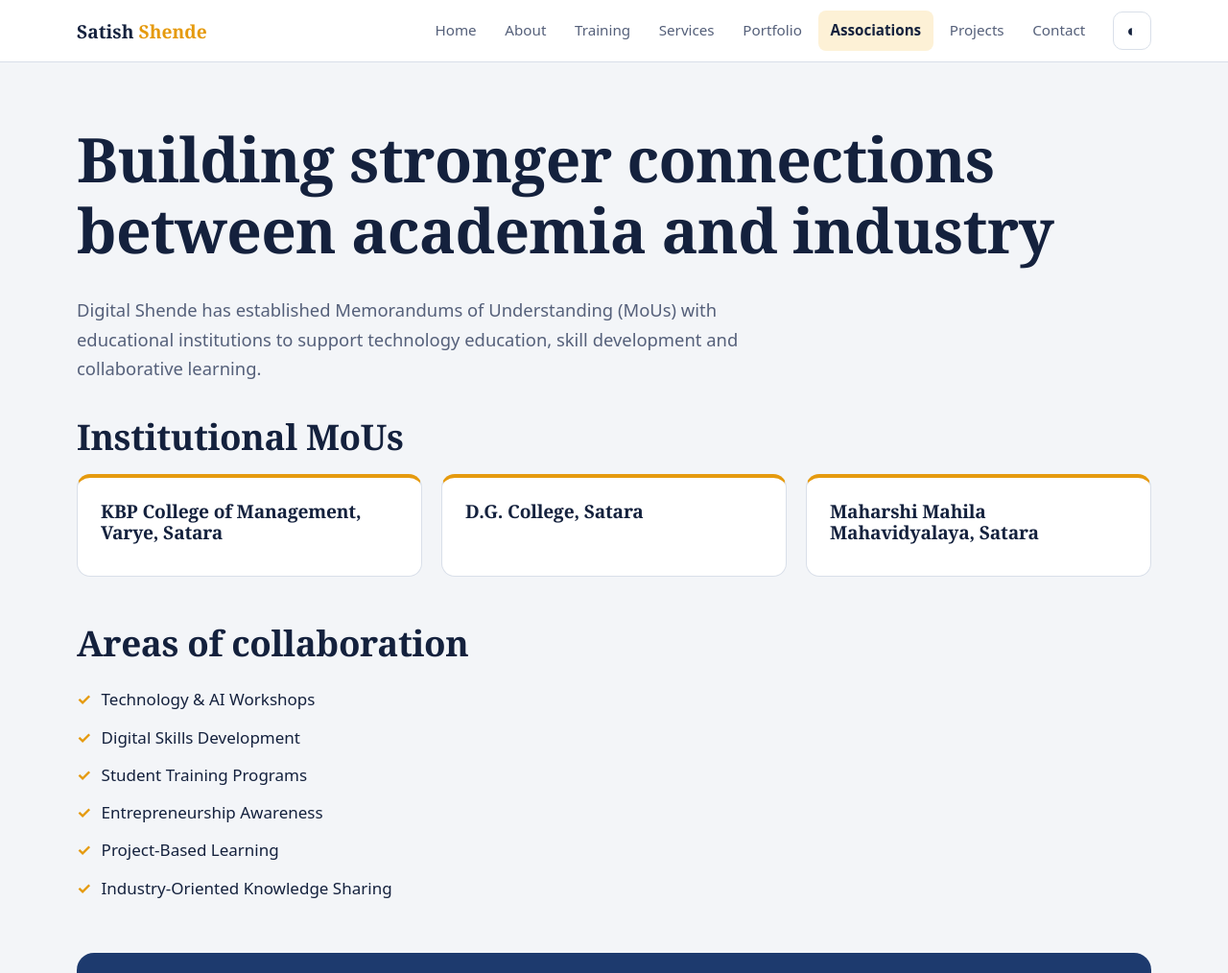
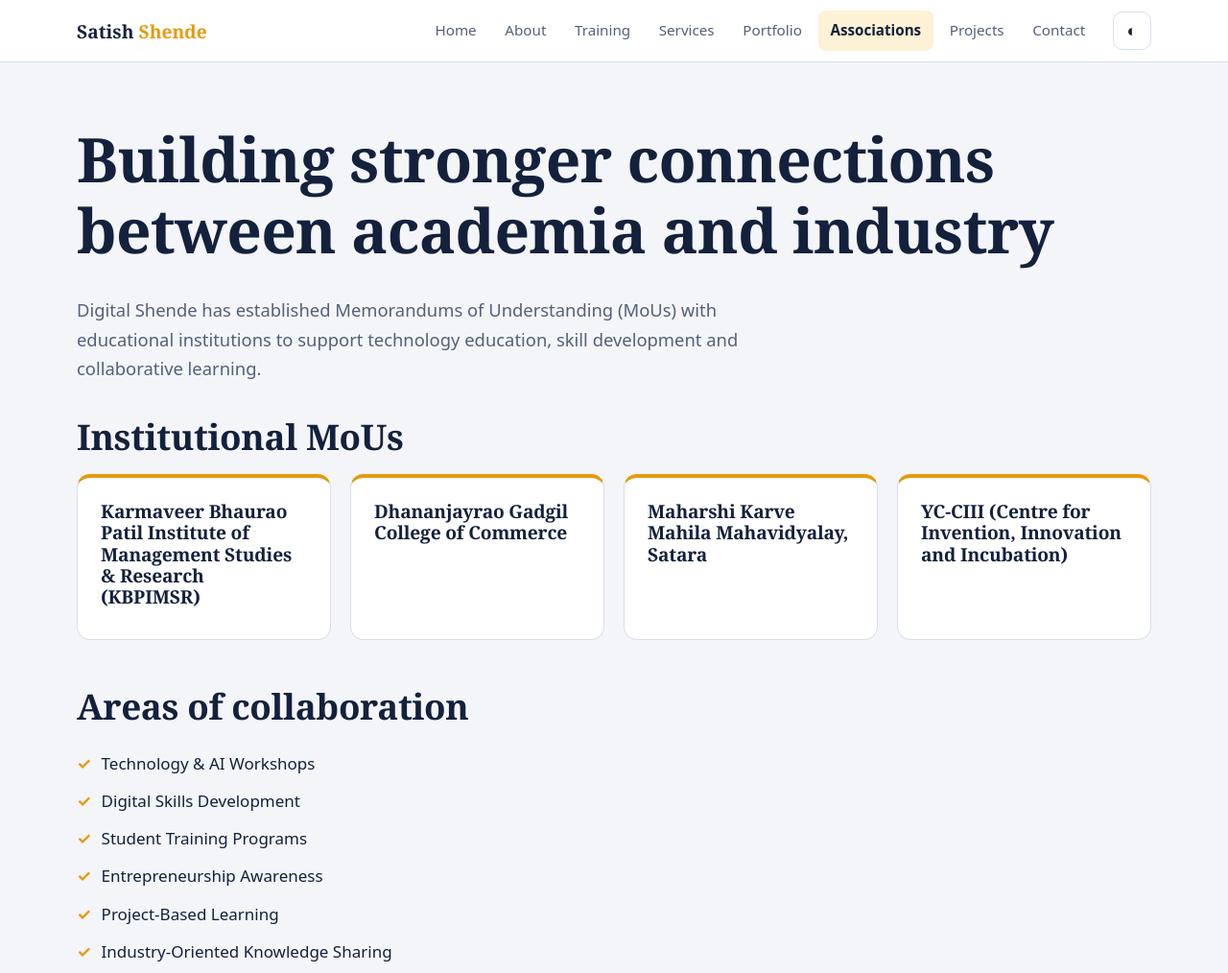
Before and after one commit to satish-shende/satishshende, a plain HTML site: page associations.html in a window 1280 px wide. Shown: the top 1014 px of the page at 96% size. Drawn offline with Linux system fonts and the light colour scheme.

Commit message:
Add files via upload

```diff
--- a/associations.html
+++ b/associations.html
@@ -8,7 +8,7 @@
 <link rel="stylesheet" href="style.css">
 </head>
 <body>
-<a href="#main" class="btn p" style="position:absolute;left:-999px" onfocus="this.style.left='8px'" onblur="this.style.left='-999px'">Skip to content</a>
+<a href="#main" class="btn p" style="position:absolute;left:-999px" onFocus="this.style.left='8px'" onBlur="this.style.left='-999px'">Skip to content</a>
 <header class="site"><div class="wrap bar">
 <a class="logo" href="index.html">Satish <span>Shende</span></a>
 <nav id="nav" aria-label="Main"><ul><li><a href="index.html">Home</a></li><li><a href="about.html">About</a></li><li><a href="training.html">Training</a></li><li><a href="services.html">Services</a></li><li><a href="portfolio.html">Portfolio</a></li><li><a href="associations.html" aria-current="page">Associations</a></li><li><a href="projects.html">Projects</a></li><li><a href="contact.html">Contact</a></li></ul></nav>
@@ -17,7 +17,9 @@
 </div></header>
 <main id="main" tabindex="-1">
 <div class="wrap page-head rise"><h1>Building stronger connections between academia and industry</h1><p>Digital Shende has established Memorandums of Understanding (MoUs) with educational institutions to support technology education, skill development and collaborative learning.</p></div>
-<div class="wrap"><h2>Institutional MoUs</h2><div class="grid"><div class="card k"><h3>KBP College of Management, Varye, Satara</h3></div><div class="card k"><h3>D.G. College, Satara</h3></div><div class="card k"><h3>Maharshi Mahila Mahavidyalaya, Satara</h3></div></div>
+<div class="wrap"><h2>Institutional MoUs</h2><div class="grid"><div class="card k"><h3> Karmaveer Bhaurao Patil Institute of Management Studies & Research (KBPIMSR) </h3></div><div class="card k"><h3> Dhananjayrao Gadgil College of Commerce</h3></div><div class="card k"><h3>Maharshi Karve Mahila Mahavidyalay, Satara</h3></div>
+<div class="card k"><h3> YC-CIII (Centre for Invention, Innovation and Incubation)</h3></div>
+</div>
 <h2 style="margin-top:3rem">Areas of collaboration</h2><ul class="ticks"><li>Technology &amp; AI Workshops</li><li>Digital Skills Development</li><li>Student Training Programs</li><li>Entrepreneurship Awareness</li><li>Project-Based Learning</li><li>Industry-Oriented Knowledge Sharing</li></ul></div>
 <div class="wrap"><div class="cta"><h2>Partner with Digital Shende</h2><p>Colleges and institutions can invite me for workshops, guest lectures and faculty programs.</p><a class="btn p" href="contact.html">Discuss a collaboration</a></div></div>
 </main>
```
